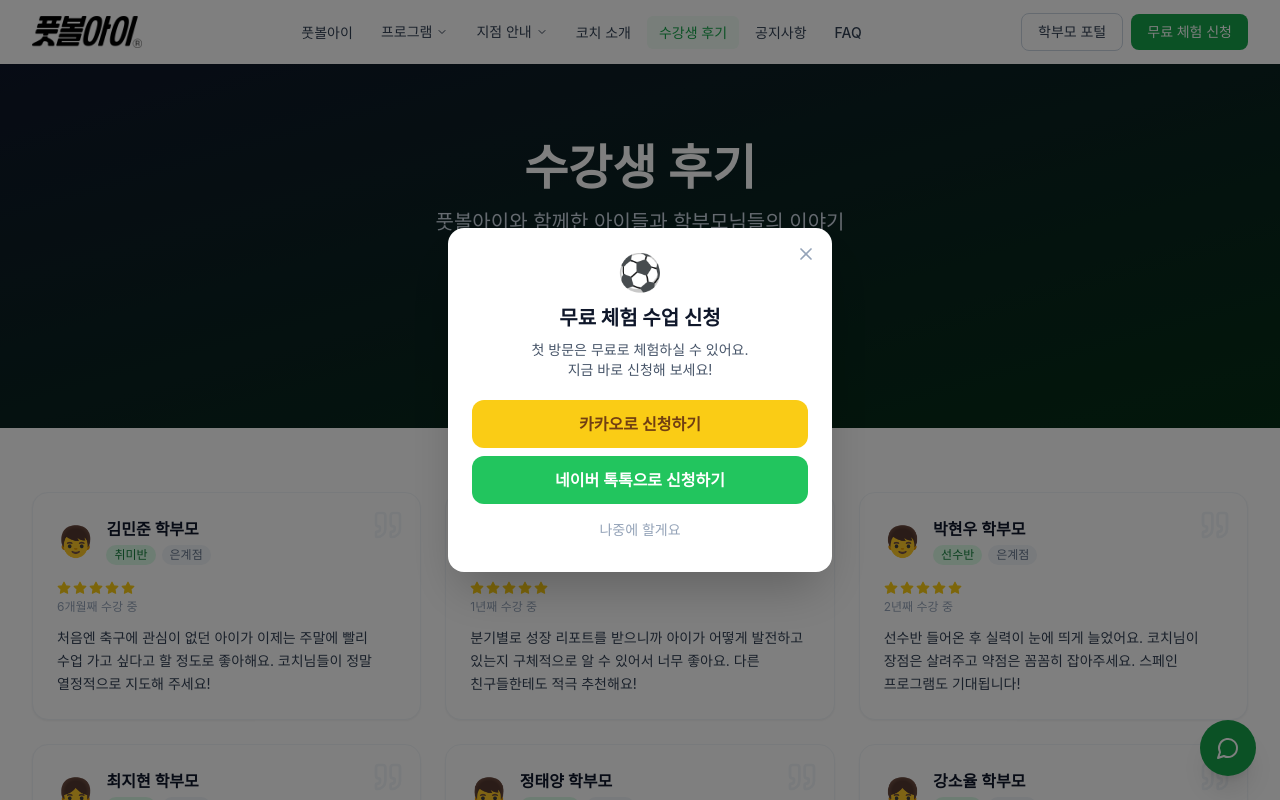
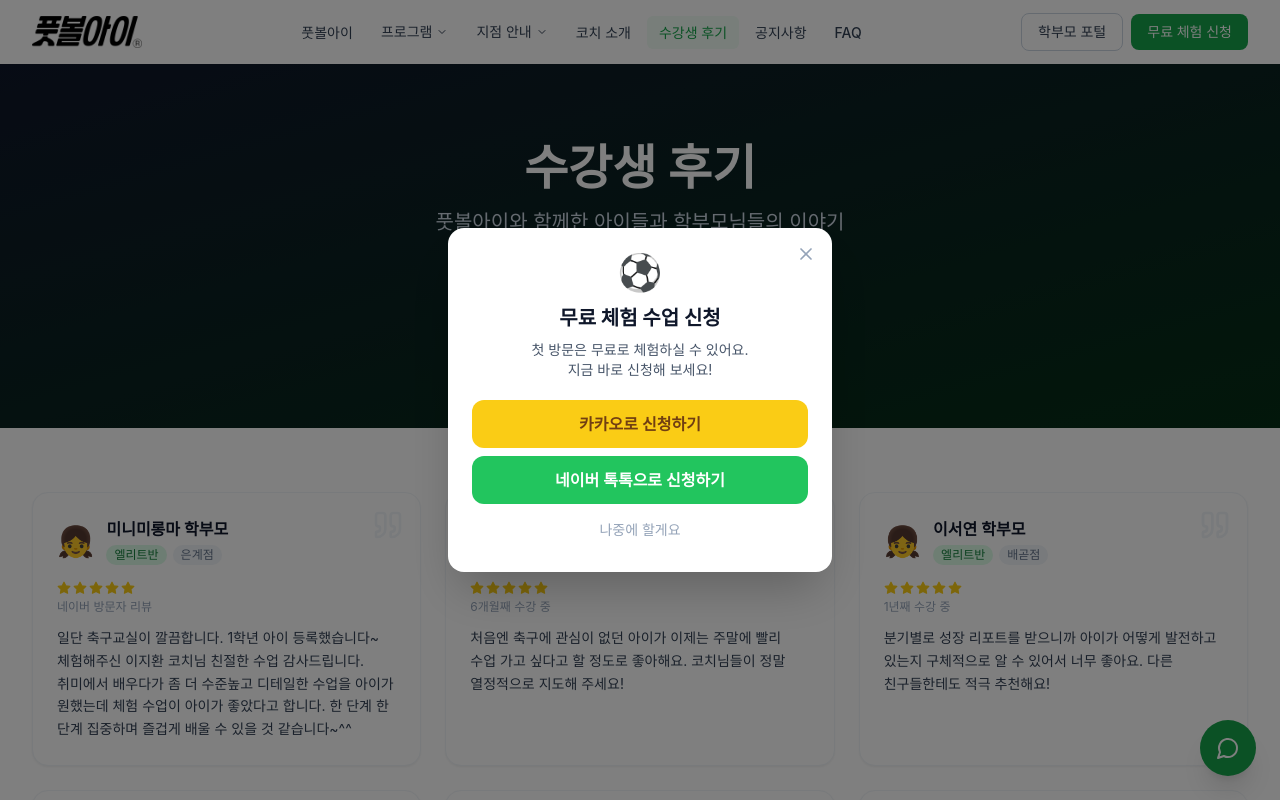
Before and after one commit to vscoutkorea-collab/fifaagent-korea, a Next.js app: page /reviews in a window 1280 px wide. Shown: the top 800 px of the page. Built offline with nearby package versions, Linux system fonts and the light colour scheme.

Commit message:
feat: 네이버 방문자 리뷰 추가 (미니미롱마)

```diff
--- a/src/app/reviews/page.tsx
+++ b/src/app/reviews/page.tsx
@@ -7,14 +7,15 @@ export const metadata: Metadata = {
 }
 
 const reviews = [
-  { id: 1, name: '김민준 학부모', program: '취미반', location: '은계점', rating: 5, period: '6개월째 수강 중', text: '처음엔 축구에 관심이 없던 아이가 이제는 주말에 빨리 수업 가고 싶다고 할 정도로 좋아해요. 코치님들이 정말 열정적으로 지도해 주세요!', avatar: '👦' },
-  { id: 2, name: '이서연 학부모', program: '엘리트반', location: '배곧점', rating: 5, period: '1년째 수강 중', text: '분기별로 성장 리포트를 받으니까 아이가 어떻게 발전하고 있는지 구체적으로 알 수 있어서 너무 좋아요. 다른 친구들한테도 적극 추천해요!', avatar: '👧' },
-  { id: 3, name: '박현우 학부모', program: '선수반', location: '은계점', rating: 5, period: '2년째 수강 중', text: '선수반 들어온 후 실력이 눈에 띄게 늘었어요. 코치님이 장점은 살려주고 약점은 꼼꼼히 잡아주세요. 스페인 프로그램도 기대됩니다!', avatar: '👦' },
-  { id: 4, name: '최지현 학부모', program: '취미반', location: '배곧점', rating: 5, period: '3개월째 수강 중', text: '학원 다니는 게 처음이라 걱정했는데 코치님들이 너무 친절하게 케어해 주셔서 아이도 금방 적응했어요. 시설도 깨끗하고 안전해요.', avatar: '👧' },
-  { id: 5, name: '정태양 학부모', program: '엘리트반', location: '은계점', rating: 5, period: '8개월째 수강 중', text: '무료 체험 수업이 있어서 부담 없이 시작할 수 있었어요. 체험 때부터 전문적인 코칭을 받아서 바로 등록했습니다. 아이가 너무 좋아해요!', avatar: '👦' },
-  { id: 6, name: '강소율 학부모', program: '취미반', location: '배곧점', rating: 5, period: '5개월째 수강 중', text: '카카오 채널로 언제든 질문할 수 있어서 학부모 입장에서 소통이 편해요. 수업 내용도 사진으로 공유해 주셔서 안심이 됩니다.', avatar: '👧' },
-  { id: 7, name: '윤재원 학부모', program: '선수반', location: '은계점', rating: 5, period: '1년 6개월째 수강 중', text: '선발 절차부터 입단 후 훈련까지 모든 게 체계적이에요. 아이가 목표의식이 생겨서 공부도 더 열심히 하더라고요. 정말 감사합니다.', avatar: '👦' },
-  { id: 8, name: '한미래 학부모', program: '엘리트반', location: '배곧점', rating: 5, period: '4개월째 수강 중', text: '대회 참가 경험이 아이에게 정말 소중한 추억이 됐어요. 이기고 지는 것보다 함께하는 과정에서 많이 성장하는 것 같아요.', avatar: '👧' },
+  { id: 1, name: '미니미롱마 학부모', program: '엘리트반', location: '은계점', rating: 5, period: '네이버 방문자 리뷰', text: '일단 축구교실이 깔끔합니다. 1학년 아이 등록했습니다~ 체험해주신 이지환 코치님 친절한 수업 감사드립니다. 취미에서 배우다가 좀 더 수준높고 디테일한 수업을 아이가 원했는데 체험 수업이 아이가 좋았다고 합니다. 한 단계 한 단계 집중하며 즐겁게 배울 수 있을 것 같습니다~^^', avatar: '👧' },
+  { id: 2, name: '김민준 학부모', program: '취미반', location: '은계점', rating: 5, period: '6개월째 수강 중', text: '처음엔 축구에 관심이 없던 아이가 이제는 주말에 빨리 수업 가고 싶다고 할 정도로 좋아해요. 코치님들이 정말 열정적으로 지도해 주세요!', avatar: '👦' },
+  { id: 3, name: '이서연 학부모', program: '엘리트반', location: '배곧점', rating: 5, period: '1년째 수강 중', text: '분기별로 성장 리포트를 받으니까 아이가 어떻게 발전하고 있는지 구체적으로 알 수 있어서 너무 좋아요. 다른 친구들한테도 적극 추천해요!', avatar: '👧' },
+  { id: 4, name: '박현우 학부모', program: '선수반', location: '은계점', rating: 5, period: '2년째 수강 중', text: '선수반 들어온 후 실력이 눈에 띄게 늘었어요. 코치님이 장점은 살려주고 약점은 꼼꼼히 잡아주세요. 스페인 프로그램도 기대됩니다!', avatar: '👦' },
+  { id: 5, name: '최지현 학부모', program: '취미반', location: '배곧점', rating: 5, period: '3개월째 수강 중', text: '학원 다니는 게 처음이라 걱정했는데 코치님들이 너무 친절하게 케어해 주셔서 아이도 금방 적응했어요. 시설도 깨끗하고 안전해요.', avatar: '👧' },
+  { id: 6, name: '정태양 학부모', program: '엘리트반', location: '은계점', rating: 5, period: '8개월째 수강 중', text: '무료 체험 수업이 있어서 부담 없이 시작할 수 있었어요. 체험 때부터 전문적인 코칭을 받아서 바로 등록했습니다. 아이가 너무 좋아해요!', avatar: '👦' },
+  { id: 7, name: '강소율 학부모', program: '취미반', location: '배곧점', rating: 5, period: '5개월째 수강 중', text: '카카오 채널로 언제든 질문할 수 있어서 학부모 입장에서 소통이 편해요. 수업 내용도 사진으로 공유해 주셔서 안심이 됩니다.', avatar: '👧' },
+  { id: 8, name: '윤재원 학부모', program: '선수반', location: '은계점', rating: 5, period: '1년 6개월째 수강 중', text: '선발 절차부터 입단 후 훈련까지 모든 게 체계적이에요. 아이가 목표의식이 생겨서 공부도 더 열심히 하더라고요. 정말 감사합니다.', avatar: '👦' },
+  { id: 9, name: '한미래 학부모', program: '엘리트반', location: '배곧점', rating: 5, period: '4개월째 수강 중', text: '대회 참가 경험이 아이에게 정말 소중한 추억이 됐어요. 이기고 지는 것보다 함께하는 과정에서 많이 성장하는 것 같아요.', avatar: '👧' },
 ]
 
 export default function ReviewsPage() {
```
